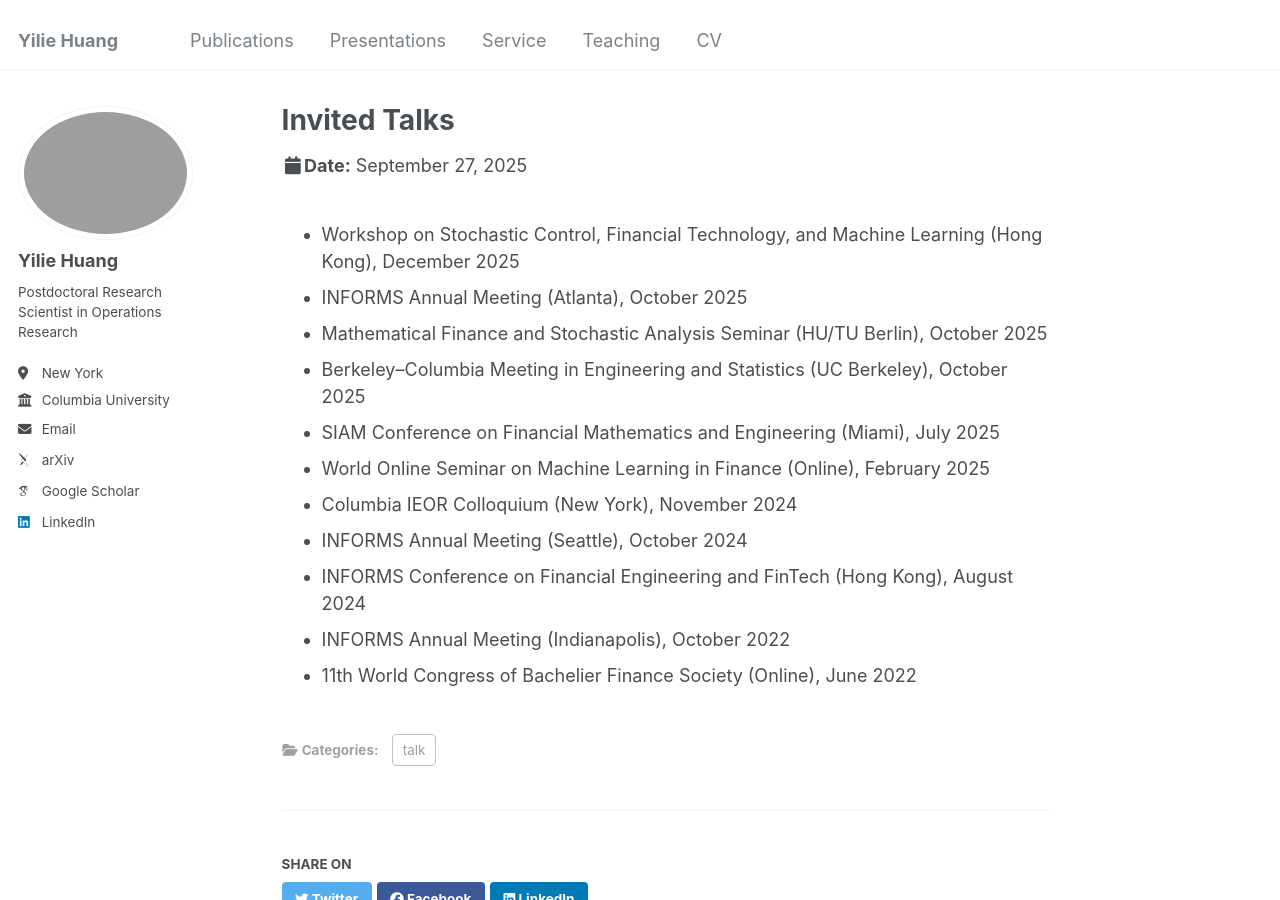
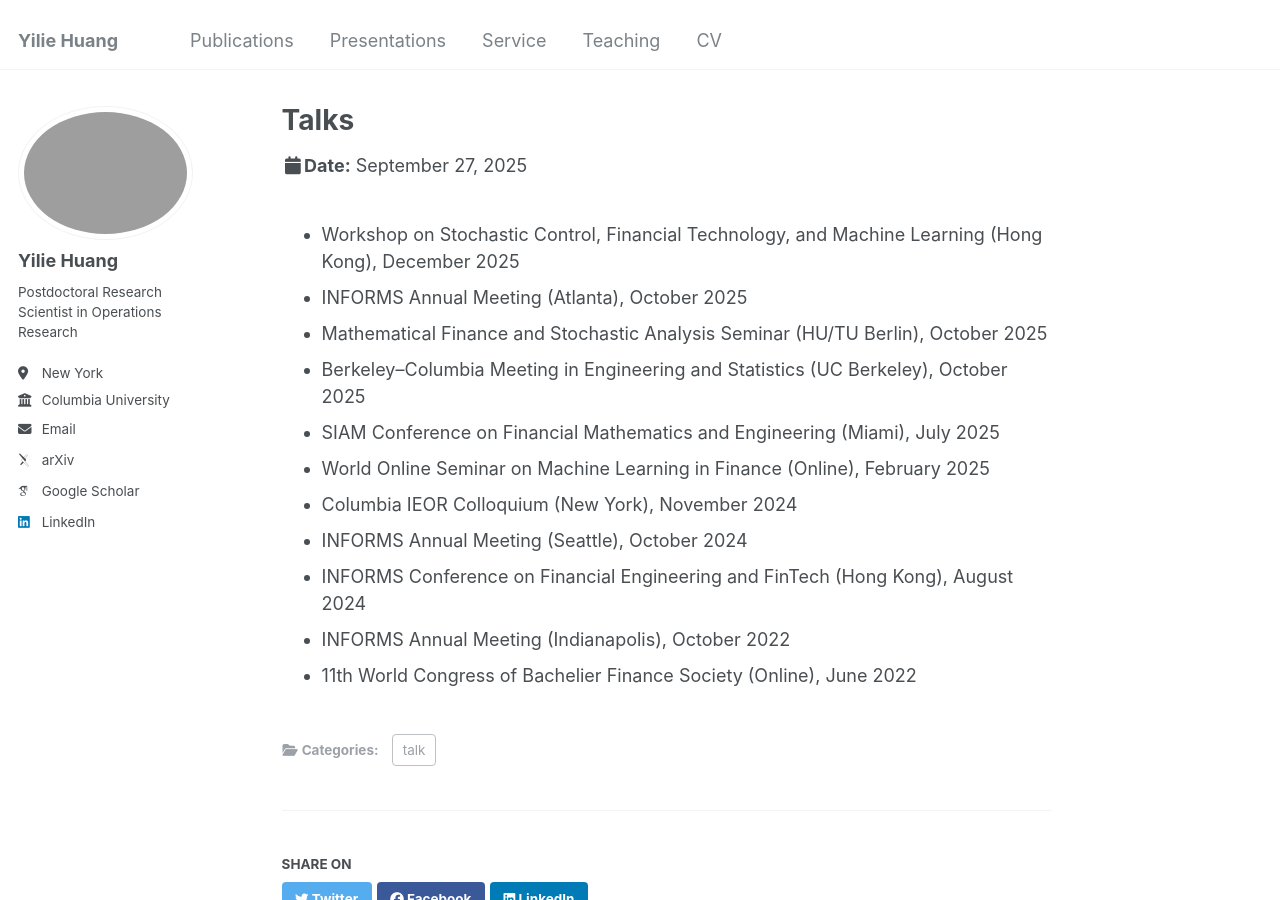
Before and after one commit to yiliehuang/yiliehuang.github.io, a Jekyll site: the page built from _talks/talks.md, in a window 1280 px wide and 900 px high. Built offline with Jekyll 4.4.1, drawn with Linux system fonts in a browser that asks for light colours; some web fonts are replaced.

Commit message:
Update talks.md

```diff
--- a/_talks/talks.md
+++ b/_talks/talks.md
@@ -2,7 +2,6 @@
 collection: talks
 category: talk
 permalink: /talks/talks
-title: "Invited Talks"
 ---
 
 <ul>
```
